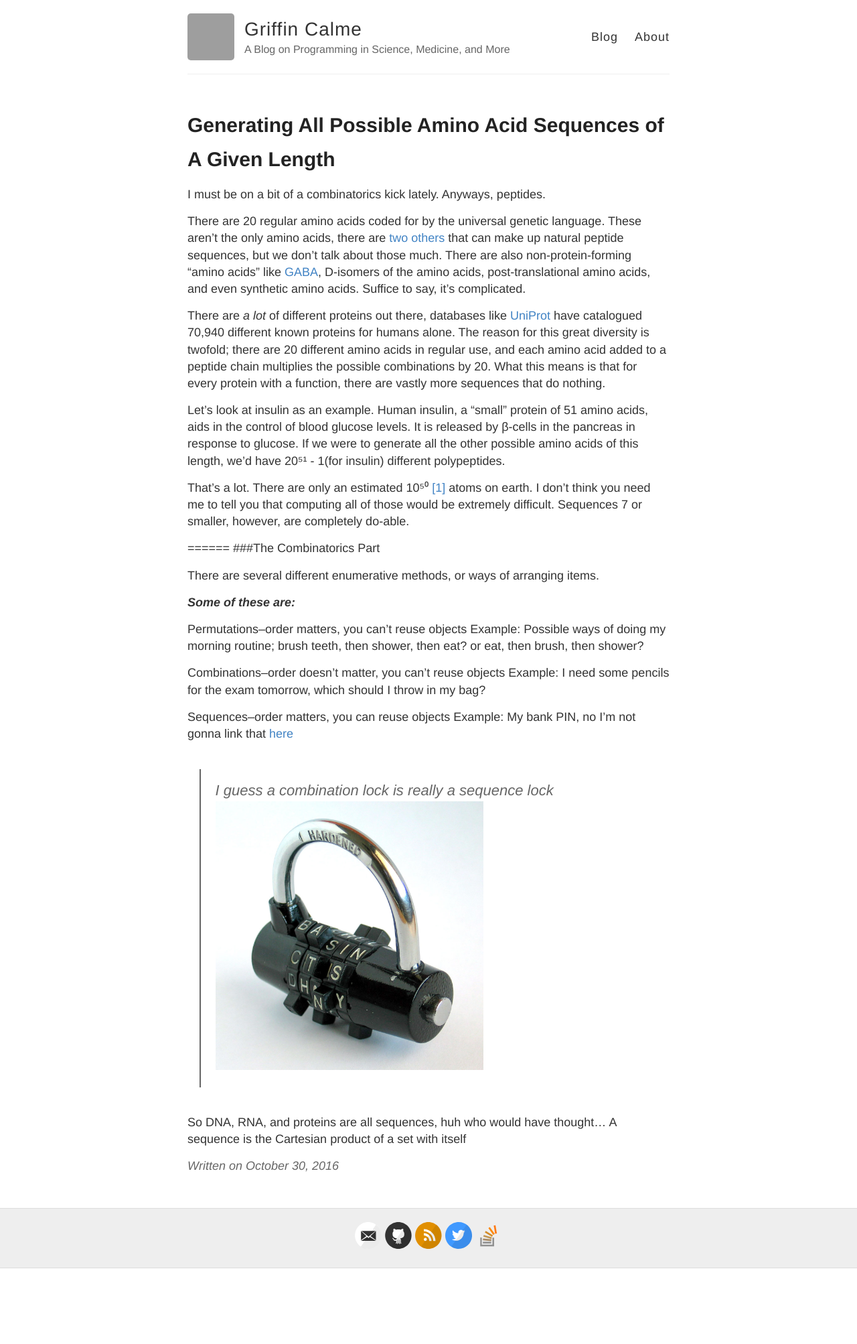
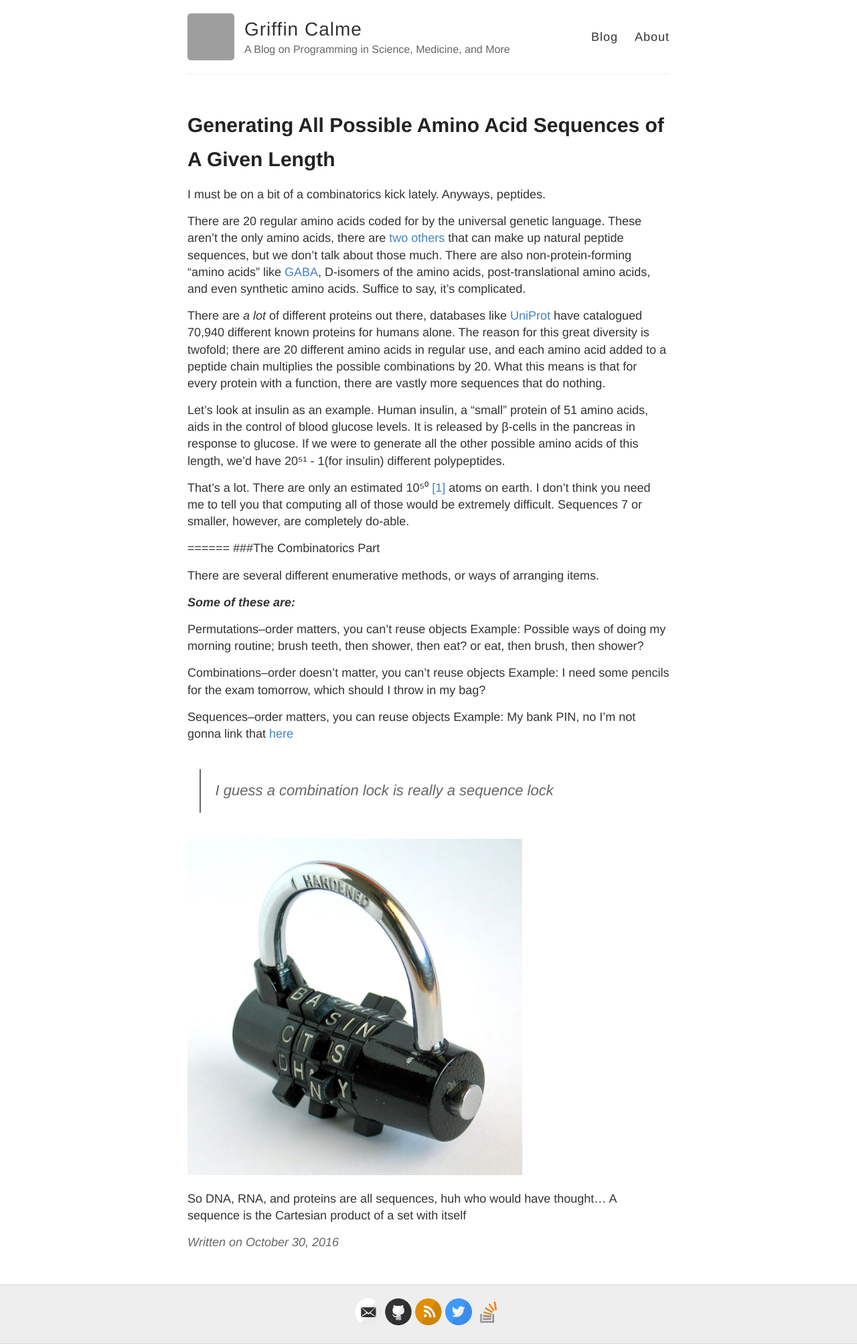
Before and after one commit to griffincalme/griffincalme.github.io, a Jekyll site: the page built from _posts/2016-10-30-AAs.md, in a window 1280 px wide. Shown: the whole page at 67% size. Built offline with Jekyll 4.4.1, drawn with Linux system fonts in a browser that asks for light colours; comment, search, counter and statistics services are not loaded; before the commit the page ends 1893 px from its top, so only the background shows below that; grey boxes are pictures that could not be loaded.

Commit message:
Update 2016-10-30-AAs.md

```diff
--- a/_posts/2016-10-30-AAs.md
+++ b/_posts/2016-10-30-AAs.md
@@ -40,7 +40,8 @@ Example: My bank PIN, no I'm not gonna link that [here](https://www.youtube.com/
 
 
 >I guess a _combination_ lock is really a _sequence_ lock
-<img src="{{ site.baseurl }}/images/Combination_lock.jpg" alt="a sequence lock" style="width: 400px;"/>
+
+<img src="{{ site.baseurl }}/images/Combination_lock.jpg" alt="a sequence lock" style="width: 500px;"/>
 
 So DNA, RNA, and proteins are all sequences, huh who would have thought...
 A sequence is the Cartesian product of a set with itself
```
